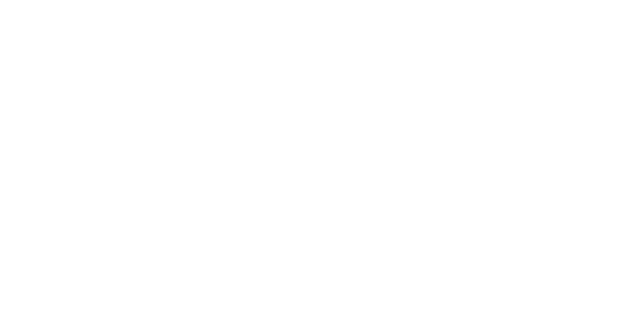
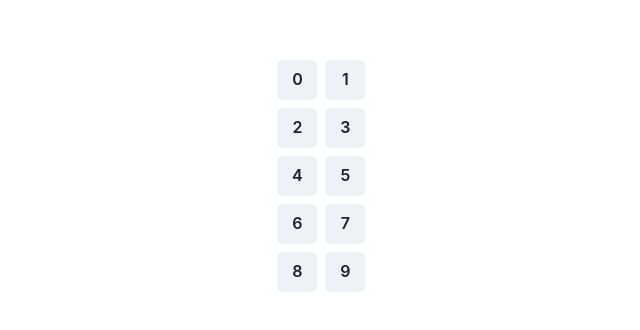
Before and after one commit to AlexanderMenshikoff/React-calculator, a React (Create React App) app: page / in a window 1280 px wide. Shown: the part 224-554 px from the top of the page, without its empty margins (309-949 px from the left). Built offline with nearby package versions, Linux system fonts and the light colour scheme.

Commit message:
added new component + styles from chakra

```diff
--- a/src/App.js
+++ b/src/App.js
@@ -1,5 +1,14 @@
+import { Box, Text, Button } from "@chakra-ui/react";
+import Numbers from "./components/Numbers";
+
 const App = () => {
-  return <div></div>;
+  return (
+    <div className="App">
+      <Box display="flex" justifyContent="center" alignItems="center" h="100vh">
+        <Numbers />
+      </Box>
+    </div>
+  );
 };
 
 export default App;
```
